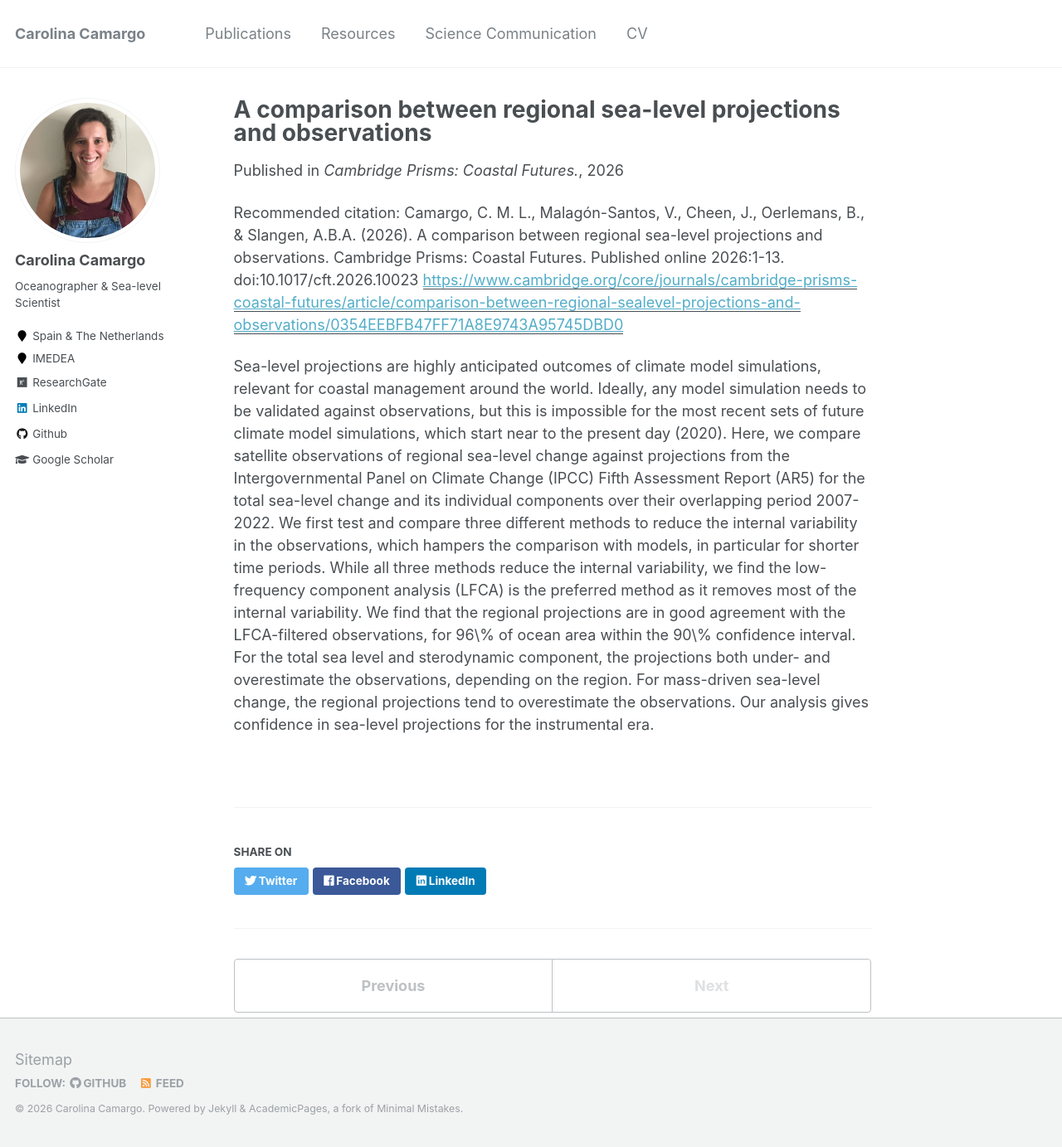
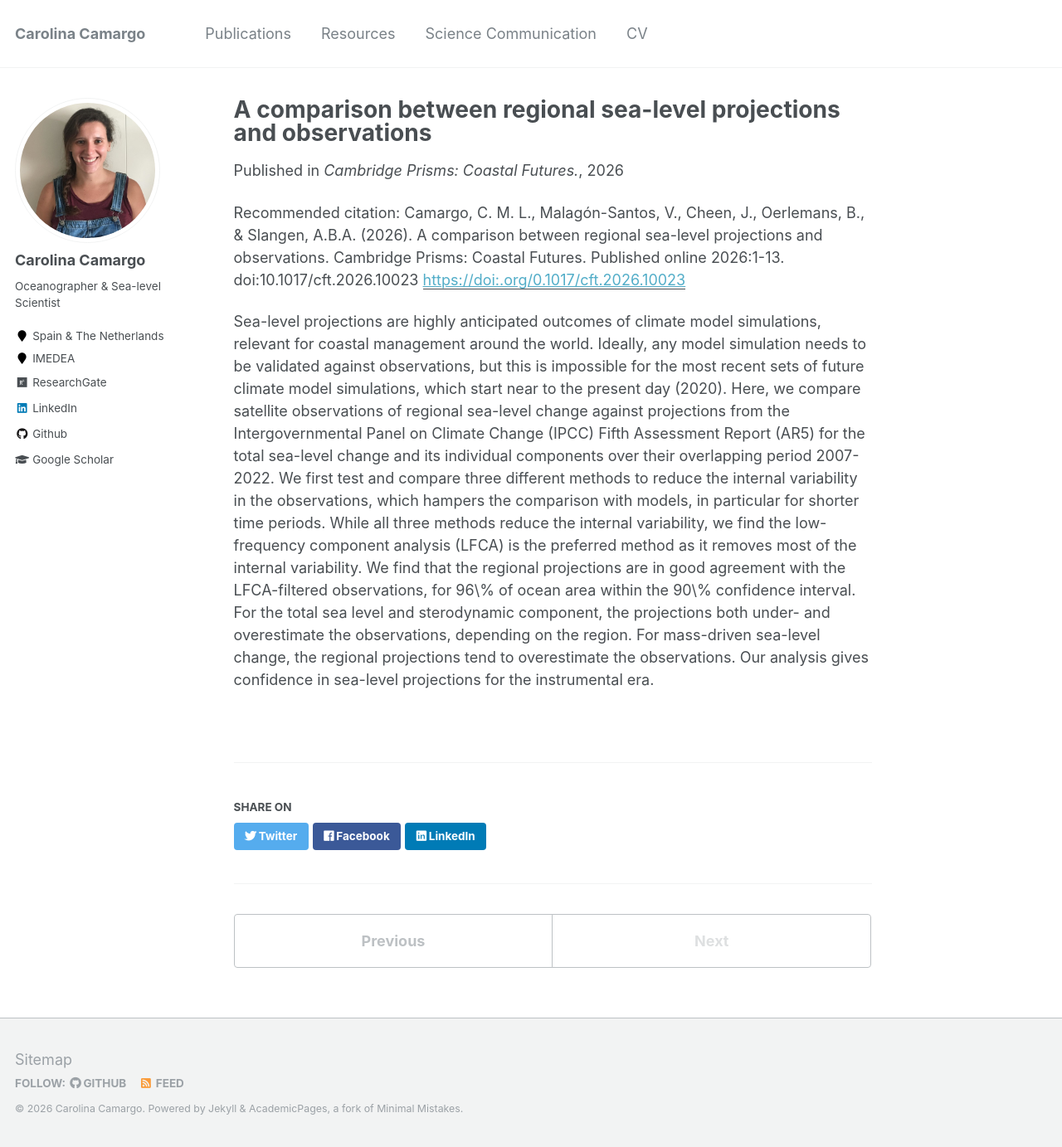
Before and after one commit to carocamargo/carocamargo.github.io, a Jekyll site: the page built from _publications/2026-01-13-AR5xOBS.md, in a window 1280 px wide and 1383 px high. Shown: the whole window at 83% size. Built offline with Jekyll 4.4.1, drawn with Linux system fonts in a browser that asks for light colours; some of the changed lines change nothing that is shown.

Commit message:
Update 2026-01-13-AR5xOBS.md
correct link to paper

```diff
--- a/_publications/2026-01-13-AR5xOBS.md
+++ b/_publications/2026-01-13-AR5xOBS.md
@@ -5,7 +5,7 @@ permalink: /publication/2026-01-13-AR5xOBS
 excerpt: 'Study comparing regional sea-level observations from 2007-2022 with IPCC AR5 projections.'
 date: 2026-01-13
 venue: 'Cambridge Prisms: Coastal Futures.'
-paperurl: ' https://www.cambridge.org/core/journals/cambridge-prisms-coastal-futures/article/comparison-between-regional-sealevel-projections-and-observations/0354EEBFB47FF71A8E9743A95745DBD0'
+paperurl: 'https://doi:.org/0.1017/cft.2026.10023'
 citation: 'Camargo, C. M. L., Malagón-Santos, V., Cheen, J., Oerlemans, B., & Slangen, A.B.A. (2026). A comparison between regional sea-level projections and observations. Cambridge Prisms: Coastal Futures. Published online 2026:1-13. doi:10.1017/cft.2026.10023'
 ---
 
```
